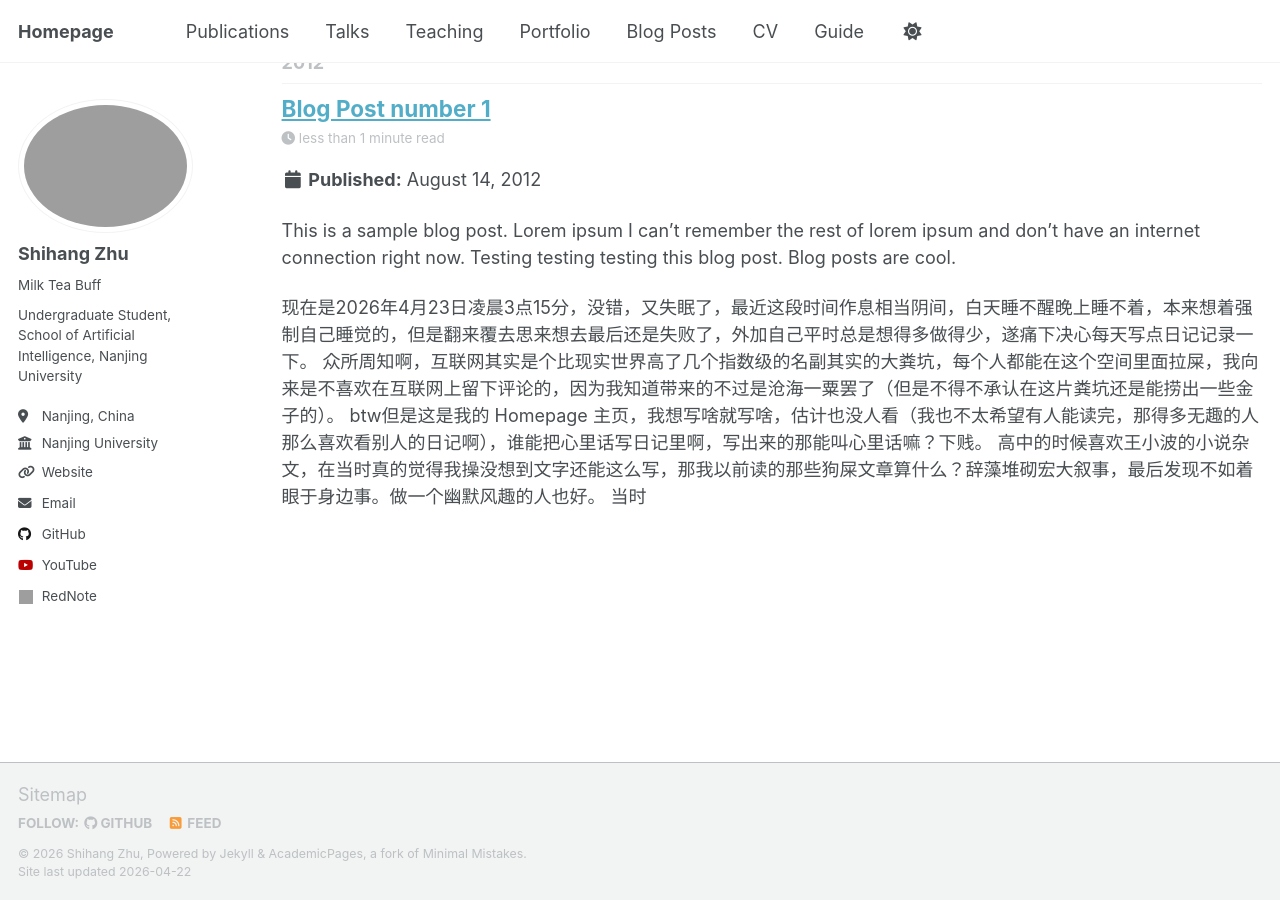
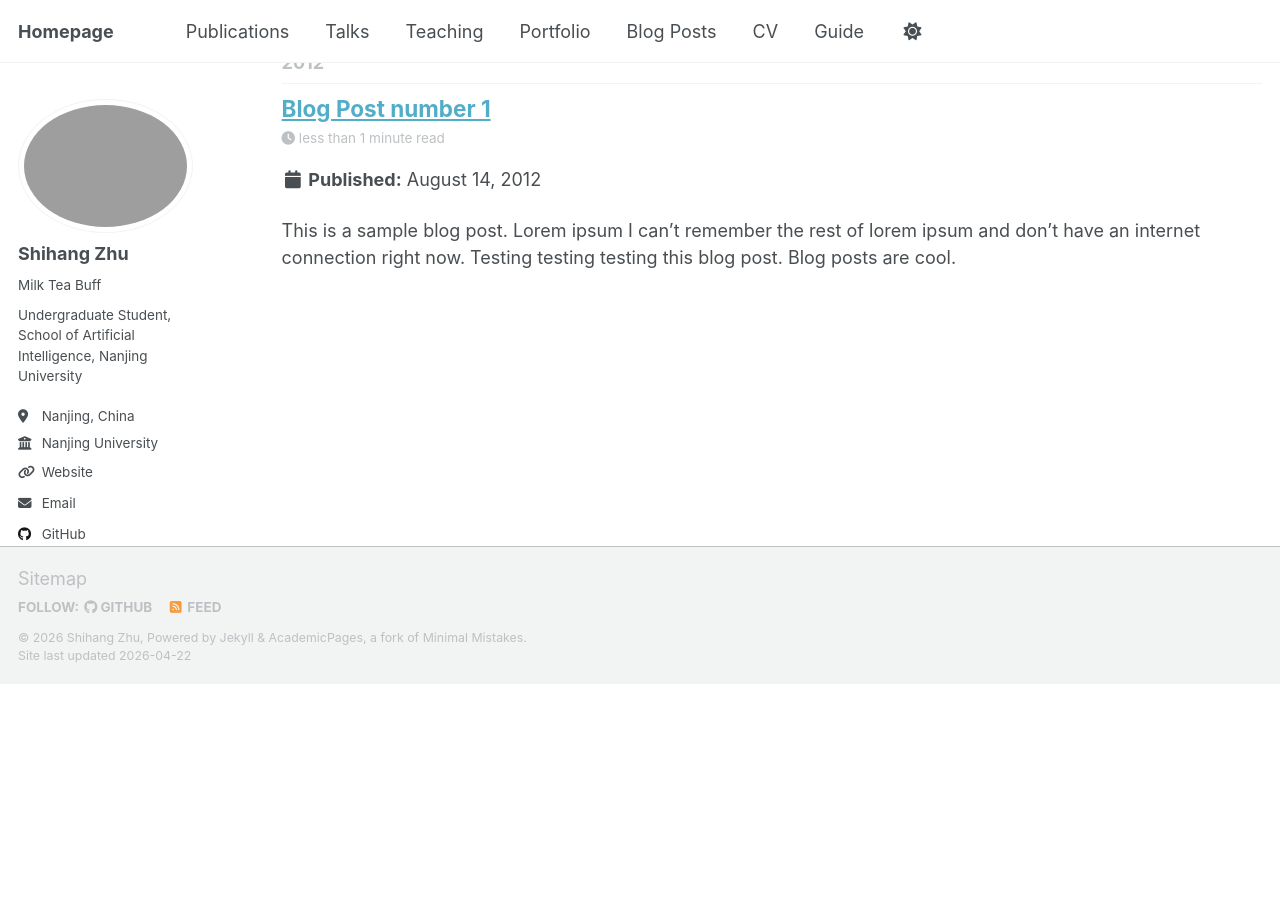
Before and after one commit to edzee3000/edzee3000.github.io, a Jekyll site: the page built from _pages/year-archive.html, in a window 1280 px wide and 900 px high, scrolled down 1099 px. Built offline with Jekyll 4.4.1, drawn with Linux system fonts in a browser that asks for light colours; a script that is not in the unit is left out; after the commit the page ends 1783 px from its top, so only the background shows below that; grey boxes are pictures that could not be loaded.

Commit message:
Clean up content in year-archive.html
Removed personal reflections and commentary from year-archive.html.

```diff
--- a/_pages/year-archive.html
+++ b/_pages/year-archive.html
@@ -42,13 +42,3 @@ redirect_from:
   {% endif %}
   {% include archive-single.html %}
 {% endfor %}
-
-现在是2026年4月23日凌晨3点15分，没错，又失眠了，最近这段时间作息相当阴间，白天睡不醒晚上睡不着，本来想着强制自己睡觉的，但是翻来覆去思来想去最后还是失败了，外加自己平时总是想得多做得少，遂痛下决心每天写点日记记录一下。
-
-众所周知啊，互联网其实是个比现实世界高了几个指数级的名副其实的大粪坑，每个人都能在这个空间里面拉屎，我向来是不喜欢在互联网上留下评论的，因为我知道带来的不过是沧海一粟罢了（但是不得不承认在这片粪坑还是能捞出一些金子的）。
-btw但是这是我的 Homepage 主页，我想写啥就写啥，估计也没人看（我也不太希望有人能读完，那得多无趣的人那么喜欢看别人的日记啊），谁能把心里话写日记里啊，写出来的那能叫心里话嘛？下贱。
-
-
-高中的时候喜欢王小波的小说杂文，在当时真的觉得我操没想到文字还能这么写，那我以前读的那些狗屎文章算什么？辞藻堆砌宏大叙事，最后发现不如着眼于身边事。做一个幽默风趣的人也好。
-
-当时
```
